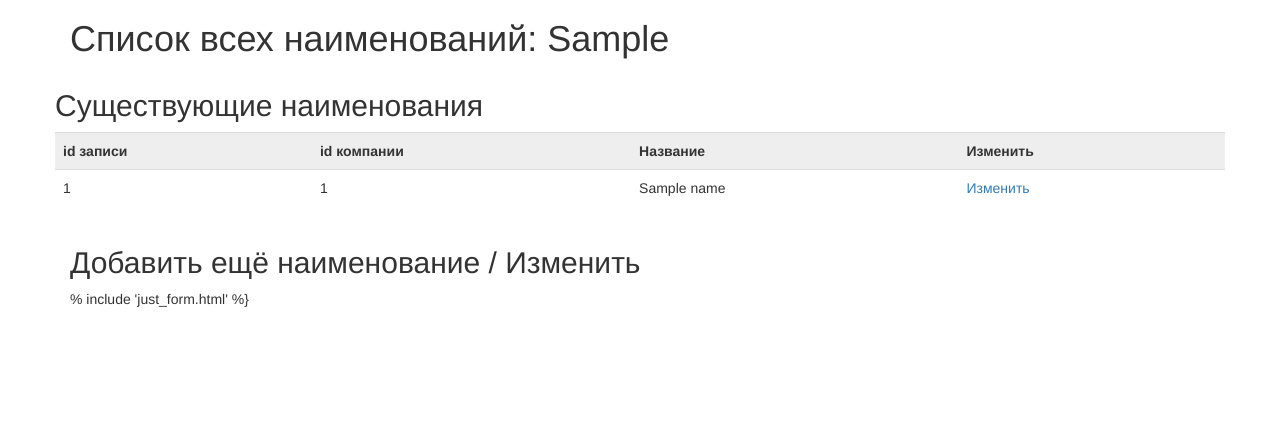
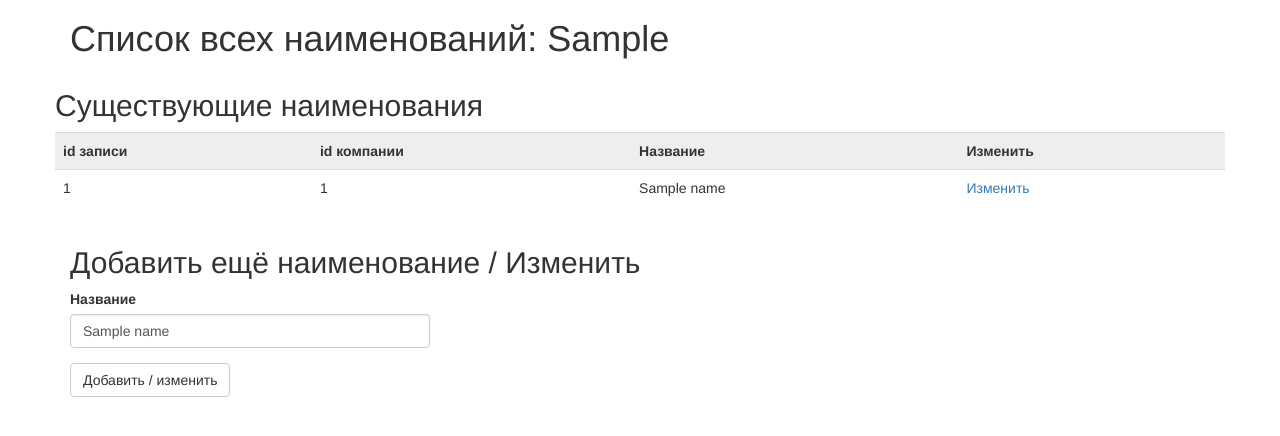
Before and after one commit to mokhnatkin/insmkt, a Flask app: page /edit_company_name/1/1 in a window 1280 px wide. Shown: the part 73-509 px from the top of the page. Run offline with Flask 2, Linux system fonts and the light colour scheme; a user stored in the database is signed in; tables that the repository leaves empty hold one stand-in row (values such as "Sample post"); some libraries are stand-ins or nearby versions.

Commit message:
minor change to template

```diff
--- a/app/templates/admin/company_all_names.html
+++ b/app/templates/admin/company_all_names.html
@@ -25,6 +25,6 @@
     </div>
 </div>
 <h2>Добавить ещё наименование / Изменить</h2>
-    % include 'just_form.html' %}
+    {% include 'just_form.html' %}
 
 {% endblock %}
```
